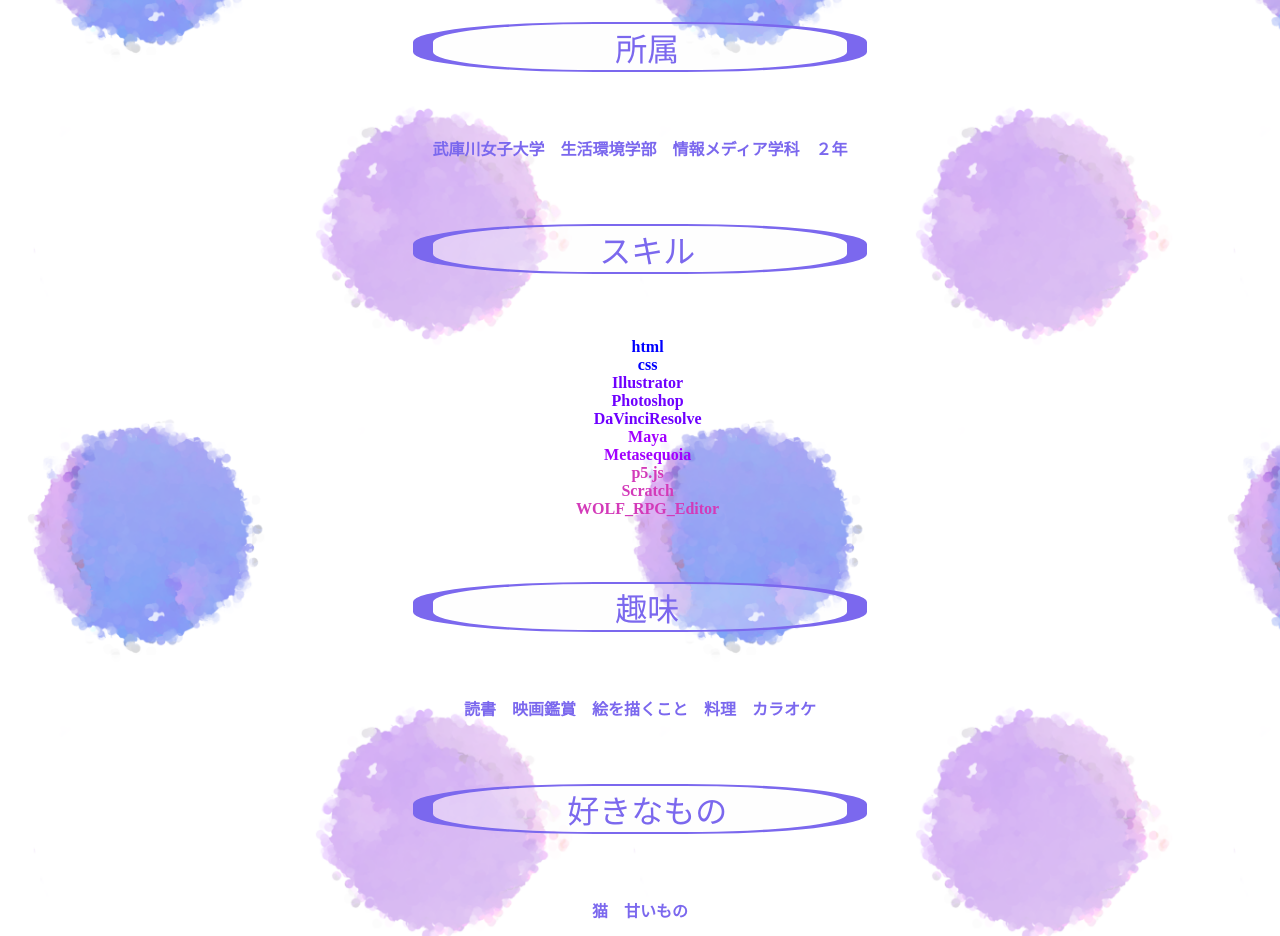
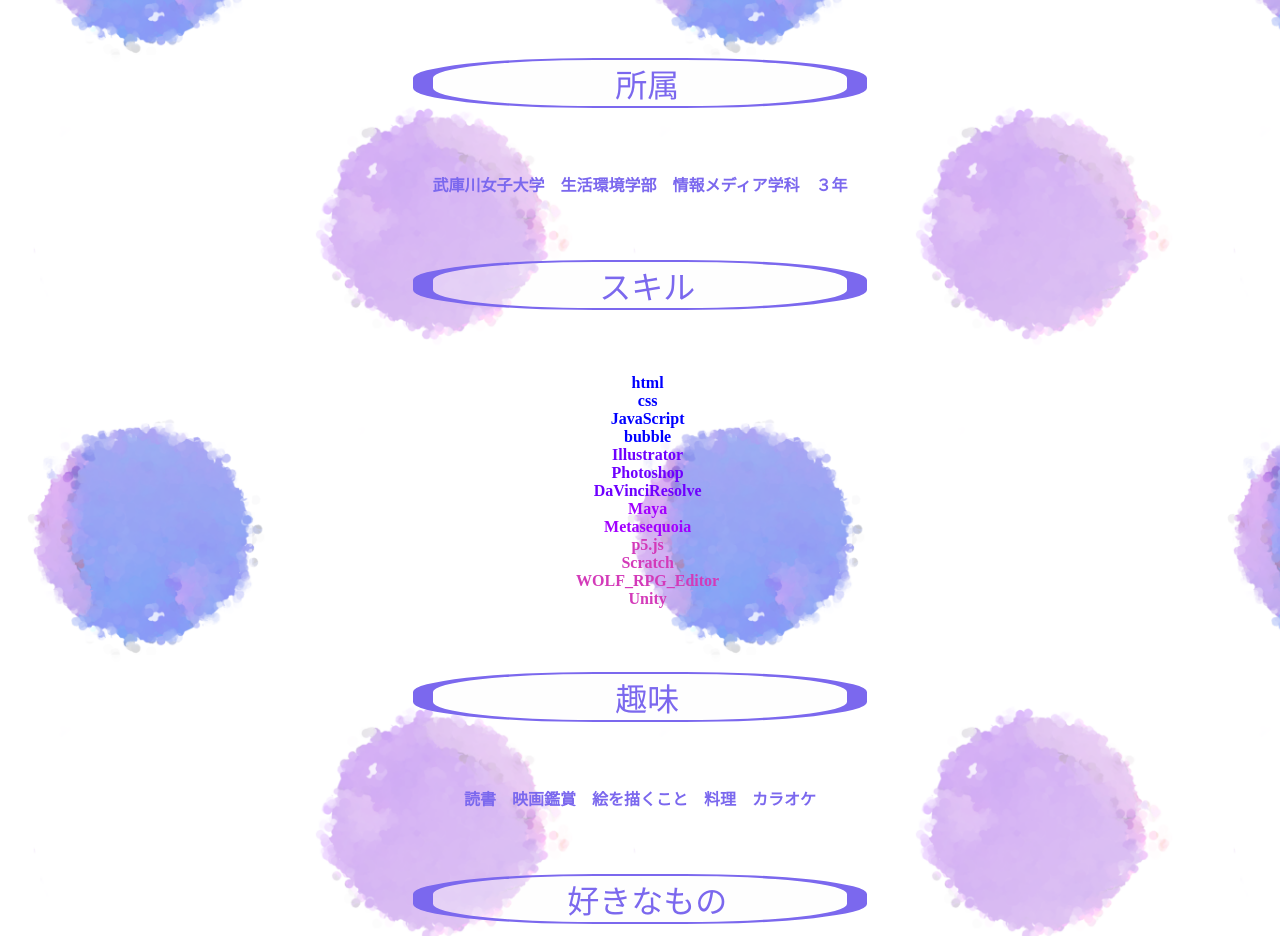
Before and after one commit to m-Ugok/m-Ugok, a plain HTML site: page introduction.html in a window 1280 px wide. Shown: the part 820-1756 px from the top of the page. Drawn offline with Linux system fonts and the light colour scheme.

Commit message:
Update introduction.html

```diff
--- a/introduction.html
+++ b/introduction.html
@@ -6,20 +6,24 @@
     <title>自己紹介</title>
   </head>
   <body>
+    <br />
     <header>Ｐｒｏｆｉｌｅ</header>
+    <br />
     <img id="aikon" src="img/pic/aikon.jpg" />
     <dl id="profile">
       <dt>名前</dt>
       <dd>越智　美月</dd>
 
       <dt>所属</dt>
-      <dd>武庫川女子大学　生活環境学部　情報メディア学科　２年</dd>
+      <dd>武庫川女子大学　生活環境学部　情報メディア学科　３年</dd>
 
       <dt>スキル</dt>
       <dd>
         <ul>
           <li class="web">html</li>
           <li class="web">css</li>
+          <li class="web">JavaScript</li>
+          <li class="web">bubble</li>
           <li class="edit">Illustrator</li>
           <li class="edit">Photoshop</li>
           <li class="edit">DaVinciResolve</li>
@@ -28,6 +32,7 @@
           <li class="programing">p5.js</li>
           <li class="programing">Scratch</li>
           <li class="programing">WOLF_RPG_Editor</li>
+          <li class="programing">Unity</li>
         </ul>
       </dd>
 
@@ -37,6 +42,7 @@
       <dt>好きなもの</dt>
       <dd>猫　甘いもの</dd>
     </dl>
+    <br /><br /><br /><br />
     <footer>
       <a href="./index.html">トップページに戻る</a>
     </footer>
```
